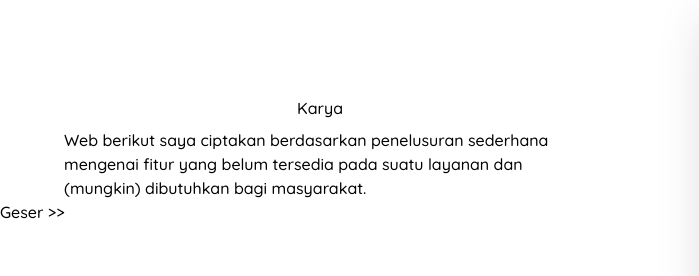
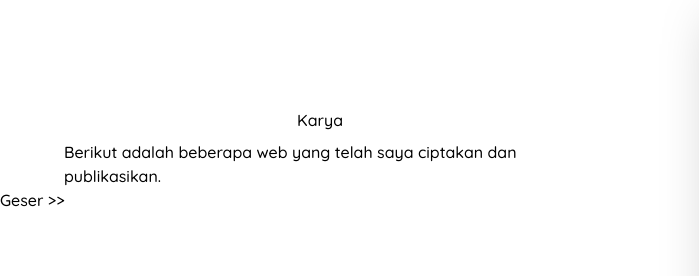
Before and after one commit to mochamadboval/portofolio, a website built with webpack: page dist/index.html in a window 1280 px wide. Shown: the part 1840-2116 px from the top of the page, 0-699 px from the left. Built offline with nearby package versions, Linux system fonts and the light colour scheme.

Commit message:
Updating Karya section

```diff
--- a/dist/index.html
+++ b/dist/index.html
@@ -66,8 +66,7 @@
             <span class="bg-black inline-block p-2">Karya</span>
           </h2>
           <p class="mt-2 text-justify w-4/5">
-            Web berikut saya ciptakan berdasarkan penelusuran sederhana mengenai fitur yang belum
-            tersedia pada suatu layanan dan (mungkin) dibutuhkan bagi masyarakat.
+            Berikut adalah beberapa web yang telah saya ciptakan dan publikasikan.
           </p>
           <p class="absolute bottom-4 text-base text-center w-full">Geser >></p>
         </section>
```
